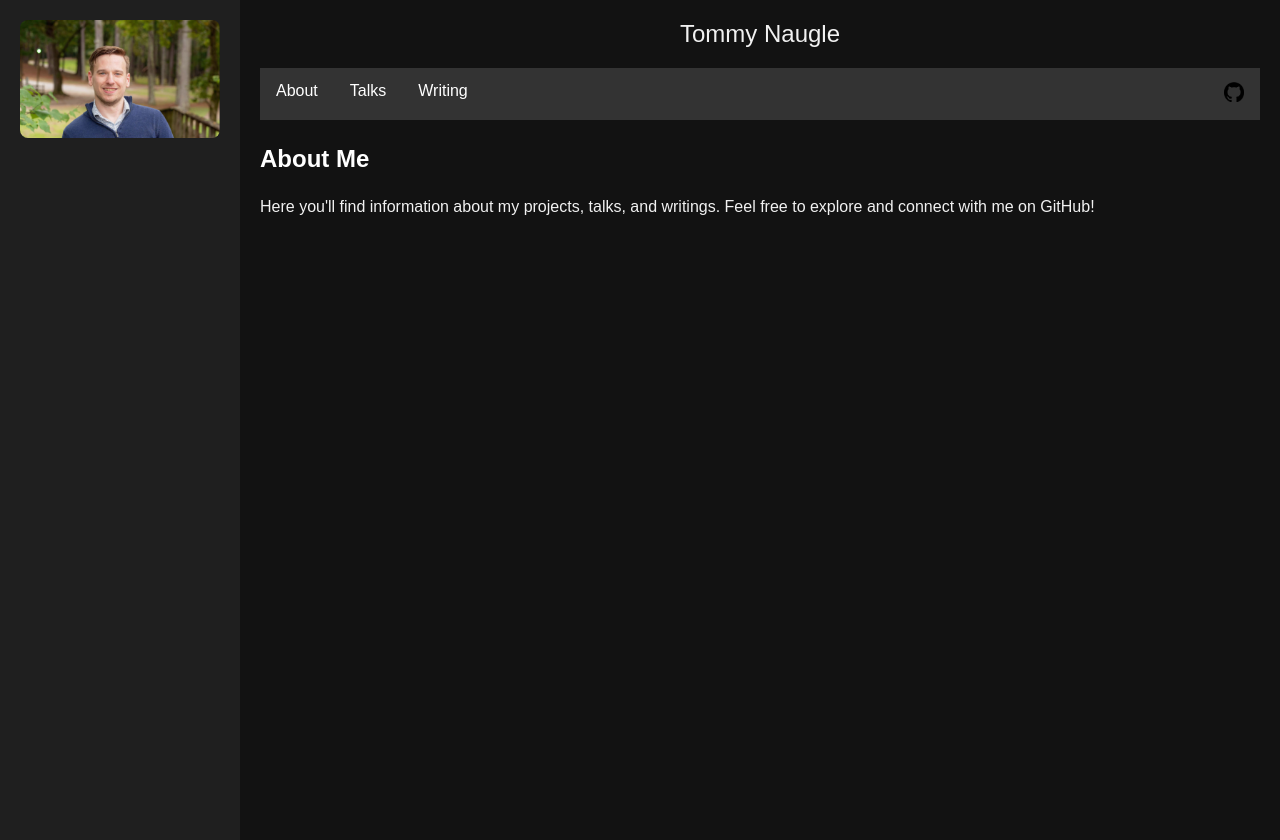
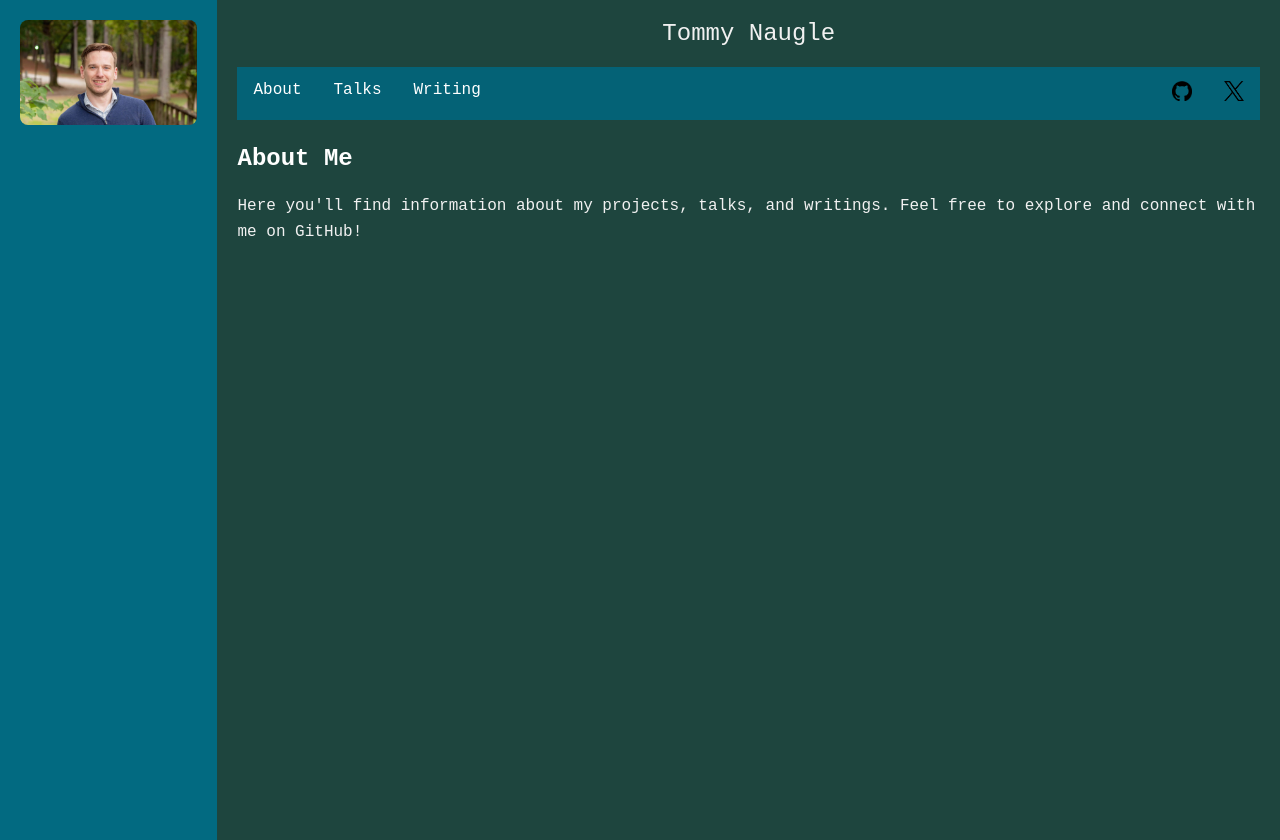
Before and after one commit to tdnaugle/personal-website, a plain HTML site: page index.html in a window 1280 px wide. Drawn offline with Linux system fonts and the light colour scheme.

Commit message:
include twitter icon and link

```diff
--- a/index.html
+++ b/index.html
@@ -4,17 +4,17 @@
     <title>Tommy Naugle</title>
     <style>
         body {
-            font-family: Arial, sans-serif;
+            font-family: Monospace, sans-serif;
             margin: 0;
             padding: 0;
             display: flex;
             color: #f1f1f1; /* Light text color */
-            background-color: #121212; /* Dark background */
+            background-color: 	#1e453e; /* Dark background */
         }
         .sidebar {
             width: 200px;
             height: 100vh;
-            background-color: #1f1f1f; /* Slightly lighter sidebar */
+            background-color: #026a81; /* Slightly lighter sidebar */
             padding: 20px;
             text-align: center;
         }
@@ -32,7 +32,7 @@
             margin-bottom: 20px;
         }
         .menu-bar {
-            background-color: #333; /* Dark menu bar */
+            background-color: #046276; /* Dark menu bar */
             overflow: hidden;
         }
         .menu-bar a {
@@ -44,7 +44,7 @@
             text-decoration: none;
         }
         .menu-bar a:hover {
-            background-color: #555; /* Lighter color on hover */
+            background-color: #06768d; /* Lighter color on hover */
             color: white;
         }
         .social-icons {
@@ -86,17 +86,16 @@
         <a href="#talks">Talks</a>
         <a href="#writing">Writing</a>
         <div class="social-icons">
-            <a href="https://github.com/yourusername"><img src="github-mark-white.png" alt="GitHub"></a>
-            <!--
-            <a href="https://twitter.com/yourusername"><img src="twitter-icon.png" alt="Twitter"></a>
-            <a href="mailto:your.email@example.com"><img src="email-icon.png" alt="Email"></a>
-            -->
+            <a href="https://github.com/tdnaugle"><img src="github-mark-white.png" alt="GitHub"></a>
+            <a href="https://twitter.com/themanifoldrob"><img src="twitter-icon.png" alt="Twitter"></a>
+        <!--
+            <a href="mailto:tdnaugle@gmail.com"><img src="email-icon.png" alt="Email"></a>
+        -->
         </div>
     </div>
     <div class="body-content">
         <h1>About Me</h1>
         <p>Here you'll find information about my projects, talks, and writings. Feel free to explore and connect with me on GitHub!</p>
-        <!-- Add more content here as needed -->
     </div>
 </div>
 
```
Also changed, not shown: twitter-icon.png (added).
